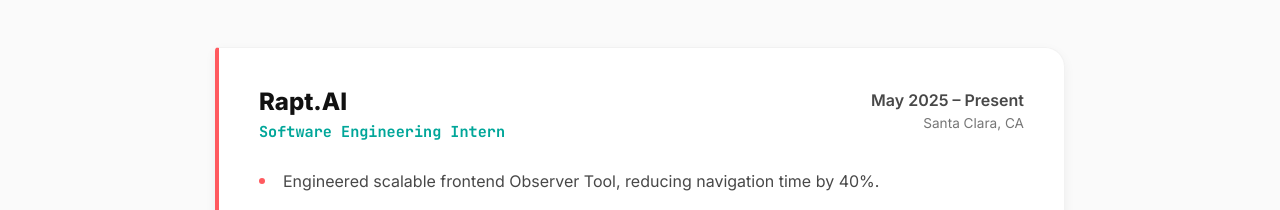
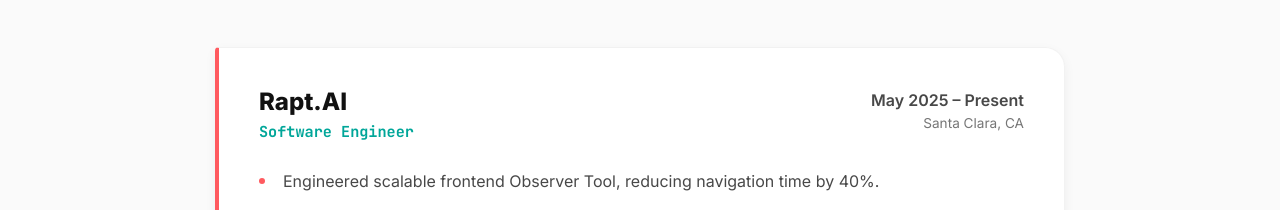
Before and after one commit to Sameerakm1925/Portfolio, a React (Vite) app: page / in a window 1280 px wide. Shown: the part 1145-1355 px from the top of the page. Built offline with nearby package versions, Linux system fonts and the light colour scheme.

Commit message:
Update Rapt.AI role to Software Engineer

```diff
--- a/src/components/Experience.jsx
+++ b/src/components/Experience.jsx
@@ -5,7 +5,7 @@ const Experience = () => {
     {
       company: "Rapt.AI",
       location: "Santa Clara, CA",
-      role: "Software Engineering Intern",
+      role: "Software Engineer",
       period: "May 2025 – Present",
       bullets: [
         "Engineered scalable frontend Observer Tool, reducing navigation time by 40%.",
```
